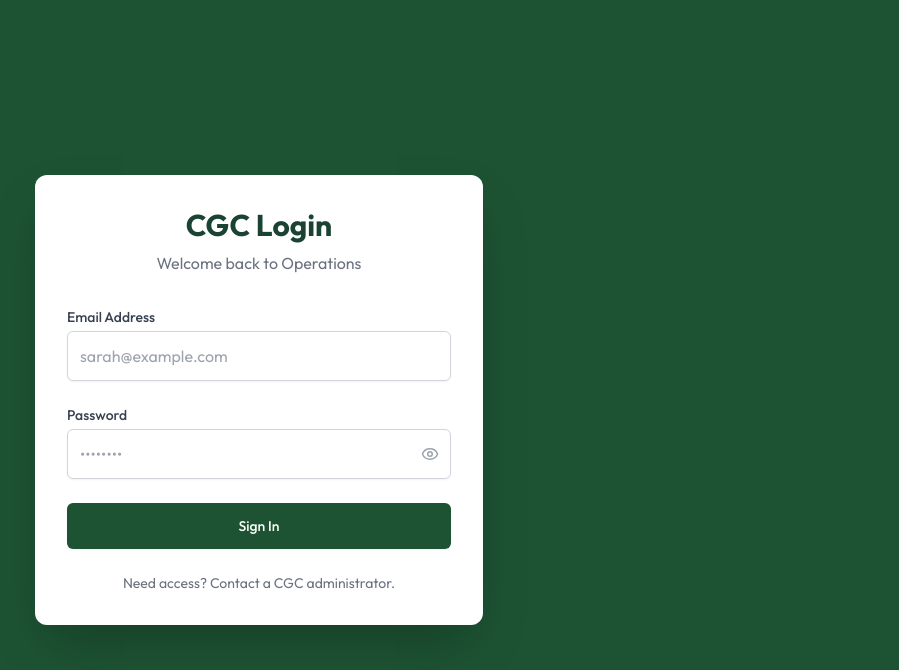
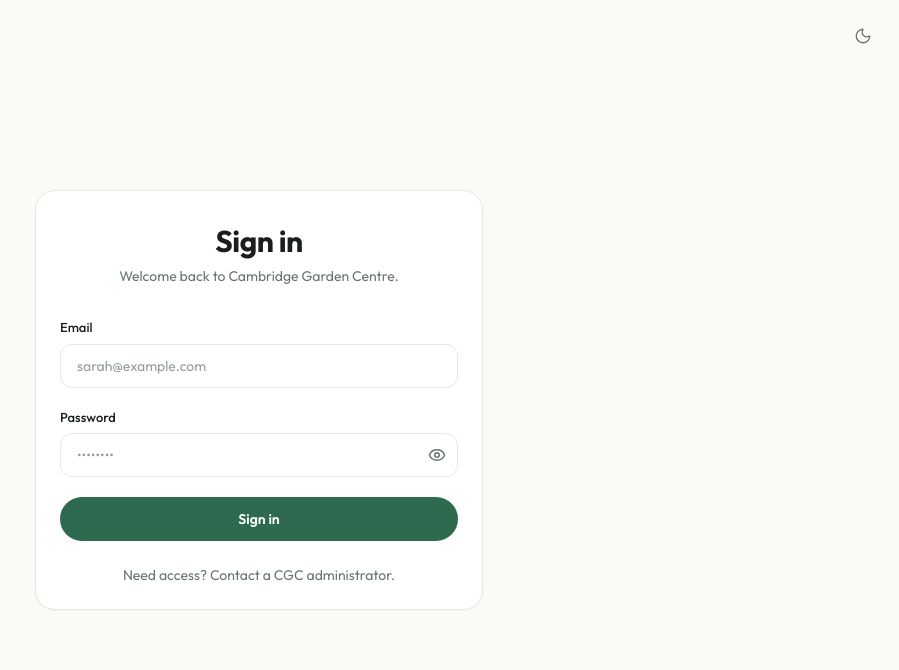
Before and after one commit to Automantics-Canada/Cambridge-Garden-Centre, a React (Vite) app in the folder CGC/frontend/: page /login in a window 1280 px wide. Shown: the top 670 px of the page, without its empty margins (381-1280 px from the left). Built offline with nearby package versions, Linux system fonts and the light colour scheme; no server answers.

Commit message:
style(ui): convert login and register to Greenhouse
Auth screens now use canvas, the shared card/field/button primitives,
and a theme toggle so both themes can be checked outside the shell.

```diff
--- a/CGC/frontend/src/pages/Login.jsx
+++ b/CGC/frontend/src/pages/Login.jsx
@@ -4,6 +4,7 @@ import { useNavigate, useLocation } from 'react-router-dom';
 import { loginAsync, clearError } from '../store/authSlice';
 import { FadeInUp } from '../components/Animated';
 import { Eye, EyeOff } from 'lucide-react';
+import { Button, Card, CardBody, Field, Input, ThemeToggle } from '../components/ui';
 
 export default function Login() {
   const [email, setEmail] = useState('');
@@ -35,65 +36,76 @@ export default function Login() {
   };
 
   return (
-    <div className="min-h-screen bg-[#1D5333] flex items-center justify-center p-4">
-      <FadeInUp className="bg-white rounded-xl shadow-2xl p-8 w-full max-w-md">
+    <div className="min-h-screen bg-canvas flex items-center justify-center p-4">
+      <div className="absolute top-4 right-4">
+        <ThemeToggle />
+      </div>
+      <FadeInUp className="w-full max-w-md">
+        <Card>
+          <CardBody className="pt-8">
             <div className="text-center mb-8">
-          <h1 className="text-3xl font-bold text-[#1B4332]">CGC Login</h1>
-          <p className="text-gray-500 mt-2">Welcome back to Operations</p>
+              <h1 className="text-[30px] font-bold text-ink tracking-[-0.015em] leading-tight">
+                Sign in
+              </h1>
+              <p className="text-sm text-muted mt-1.5">
+                Welcome back to Cambridge Garden Centre.
+              </p>
             </div>
 
             {error && (
-          <div className="mb-4 bg-red-50 border border-red-200 text-red-600 px-4 py-3 rounded-md text-sm">
+              <div className="mb-4 bg-clay/14 border border-clay/30 text-clay px-4 py-3 rounded-control text-sm">
                 {error}
               </div>
             )}
 
-        <form onSubmit={handleLogin} className="space-y-6">
-          <div>
-            <label className="block text-sm font-medium text-gray-700">Email Address</label>
-            <input
+            <form onSubmit={handleLogin} className="space-y-5">
+              <Field label="Email" htmlFor="login-email">
+                <Input
+                  id="login-email"
                   type="email"
                   value={email}
                   onChange={(e) => setEmail(e.target.value)}
-              className="mt-1 block w-full rounded-md border-gray-300 shadow-sm focus:border-[#1D5333] focus:ring-[#1D5333] p-3 border"
                   placeholder="sarah@example.com"
                   required
                 />
-          </div>
-          <div>
-            <label className="block text-sm font-medium text-gray-700">Password</label>
-            <div className="relative mt-1">
-              <input
-                type={showPassword ? "text" : "password"}
+              </Field>
+              <Field label="Password" htmlFor="login-password">
+                <div className="relative">
+                  <Input
+                    id="login-password"
+                    type={showPassword ? 'text' : 'password'}
                     value={password}
                     onChange={(e) => setPassword(e.target.value)}
-                className="block w-full rounded-md border-gray-300 shadow-sm focus:border-[#1D5333] focus:ring-[#1D5333] p-3 pr-10 border"
+                    className="pr-10"
                     placeholder="••••••••"
                     required
                   />
                   <button
                     type="button"
                     onClick={() => setShowPassword(!showPassword)}
-                className="absolute right-3 top-1/2 -translate-y-1/2 text-gray-400 hover:text-gray-600 focus:outline-none"
+                    className="absolute right-3 top-1/2 -translate-y-1/2 text-muted hover:text-ink focus:outline-none"
                   >
                     {showPassword ? <EyeOff size={18} /> : <Eye size={18} />}
                   </button>
                 </div>
-          </div>
-          <button
+              </Field>
+              <Button
                 type="submit"
+                variant="primary"
                 disabled={loading}
-            className="w-full flex justify-center py-3 px-4 border border-transparent rounded-md shadow-sm text-sm font-medium text-white bg-[#1D5333] hover:bg-[#153e26] focus:outline-none focus:ring-2 focus:ring-offset-2 focus:ring-[#1D5333] disabled:opacity-50"
+                className="w-full"
               >
-            {loading ? 'Signing In...' : 'Sign In'}
-          </button>
+                {loading ? 'Signing in...' : 'Sign in'}
+              </Button>
             </form>
 
             {!isDriverLogin && (
-          <p className="mt-6 text-center text-sm text-gray-500">
+              <p className="mt-6 text-center text-sm text-muted">
                 Need access? Contact a CGC administrator.
               </p>
             )}
+          </CardBody>
+        </Card>
       </FadeInUp>
     </div>
   );
--- a/CGC/frontend/src/pages/Register.jsx
+++ b/CGC/frontend/src/pages/Register.jsx
@@ -3,6 +3,7 @@ import { useDispatch, useSelector } from 'react-redux';
 import { useNavigate, Link } from 'react-router-dom';
 import { registerAsync, clearError } from '../store/authSlice';
 import { Eye, EyeOff } from 'lucide-react';
+import { Button, Card, CardBody, Field, Input, Select, ThemeToggle } from '../components/ui';
 
 export default function Register() {
   const [name, setName] = useState('');
@@ -36,95 +37,102 @@ export default function Register() {
   };
 
   return (
-    <div className="min-h-screen bg-[#1D5333] flex items-center justify-center p-4">
-      <div className="bg-white rounded-xl shadow-2xl p-8 w-full max-w-md">
+    <div className="min-h-screen bg-canvas flex items-center justify-center p-4">
+      <div className="absolute top-4 right-4">
+        <ThemeToggle />
+      </div>
+      <Card className="w-full max-w-md">
+        <CardBody className="pt-8">
           <div className="text-center mb-8">
-          <h1 className="text-3xl font-bold text-[#1B4332]">Create Account</h1>
-          <p className="text-gray-500 mt-2">Join Operations</p>
+            <h1 className="text-[30px] font-bold text-ink tracking-[-0.015em] leading-tight">
+              Create an account
+            </h1>
+            <p className="text-sm text-muted mt-1.5">
+              Join Cambridge Garden Centre operations.
+            </p>
           </div>
 
           {successMsg && (
-          <div className="mb-4 bg-green-50 border border-green-200 text-green-700 px-4 py-3 rounded-md text-sm">
+            <div className="mb-4 bg-brand/12 border border-brand/30 text-brand px-4 py-3 rounded-control text-sm">
               {successMsg}
             </div>
           )}
 
           {error && (
-          <div className="mb-4 bg-red-50 border border-red-200 text-red-600 px-4 py-3 rounded-md text-sm">
+            <div className="mb-4 bg-clay/14 border border-clay/30 text-clay px-4 py-3 rounded-control text-sm">
               {error}
             </div>
           )}
 
           <form onSubmit={handleRegister} className="space-y-4">
-          <div>
-            <label className="block text-sm font-medium text-gray-700">Full Name</label>
-            <input
+            <Field label="Full name" htmlFor="register-name">
+              <Input
+                id="register-name"
                 type="text"
                 value={name}
                 onChange={(e) => setName(e.target.value)}
-              className="mt-1 block w-full rounded-md border-gray-300 shadow-sm focus:border-[#1D5333] focus:ring-[#1D5333] p-3 border"
                 placeholder="Sarah K."
                 required
               />
-          </div>
-          <div>
-            <label className="block text-sm font-medium text-gray-700">Email Address</label>
-            <input
+            </Field>
+            <Field label="Email" htmlFor="register-email">
+              <Input
+                id="register-email"
                 type="email"
                 value={email}
                 onChange={(e) => setEmail(e.target.value)}
-              className="mt-1 block w-full rounded-md border-gray-300 shadow-sm focus:border-[#1D5333] focus:ring-[#1D5333] p-3 border"
                 placeholder="sarah@example.com"
                 required
               />
-          </div>
-          <div>
-            <label className="block text-sm font-medium text-gray-700">Password</label>
-            <div className="relative mt-1">
-              <input
-                type={showPassword ? "text" : "password"}
+            </Field>
+            <Field label="Password" htmlFor="register-password">
+              <div className="relative">
+                <Input
+                  id="register-password"
+                  type={showPassword ? 'text' : 'password'}
                   value={password}
                   onChange={(e) => setPassword(e.target.value)}
-                className="block w-full rounded-md border-gray-300 shadow-sm focus:border-[#1D5333] focus:ring-[#1D5333] p-3 pr-10 border"
+                  className="pr-10"
                   placeholder="••••••••"
                   required
                 />
                 <button
                   type="button"
                   onClick={() => setShowPassword(!showPassword)}
-                className="absolute right-3 top-1/2 -translate-y-1/2 text-gray-400 hover:text-gray-600 focus:outline-none"
+                  className="absolute right-3 top-1/2 -translate-y-1/2 text-muted hover:text-ink focus:outline-none"
                 >
                   {showPassword ? <EyeOff size={18} /> : <Eye size={18} />}
                 </button>
               </div>
-          </div>
-          <div>
-            <label className="block text-sm font-medium text-gray-700">Role</label>
-            <select
+            </Field>
+            <Field label="Role" htmlFor="register-role">
+              <Select
+                id="register-role"
                 value={role}
                 onChange={(e) => setRole(e.target.value)}
-              className="mt-1 block w-full rounded-md border-gray-300 shadow-sm focus:border-[#1D5333] focus:ring-[#1D5333] p-3 border"
               >
                 <option value="AP_USER">AP User</option>
                 <option value="ADMIN">Admin</option>
                 <option value="OWNER">Owner</option>
-            </select>
-          </div>
-          <button
+              </Select>
+            </Field>
+            <Button
               type="submit"
+              variant="primary"
               disabled={loading || successMsg !== ''}
-            className="w-full flex justify-center py-3 px-4 border border-transparent rounded-md shadow-sm text-sm font-medium text-white bg-[#1D5333] hover:bg-[#153e26] focus:outline-none focus:ring-2 focus:ring-offset-2 focus:ring-[#1D5333] disabled:opacity-50 mt-4"
+              className="w-full mt-2"
             >
               {loading ? 'Registering...' : 'Register'}
-          </button>
+            </Button>
           </form>
-        <p className="mt-6 text-center text-sm text-gray-600">
+          <p className="mt-6 text-center text-sm text-muted">
             Already have an account?{' '}
-          <Link to="/login" className="font-medium text-[#1D5333] hover:text-[#11311e]">
+            <Link to="/login" className="font-semibold text-brand hover:underline">
               Sign in
             </Link>
           </p>
-      </div>
+        </CardBody>
+      </Card>
     </div>
   );
 }
```
Lines whose indentation alone changed are shown as unchanged.
